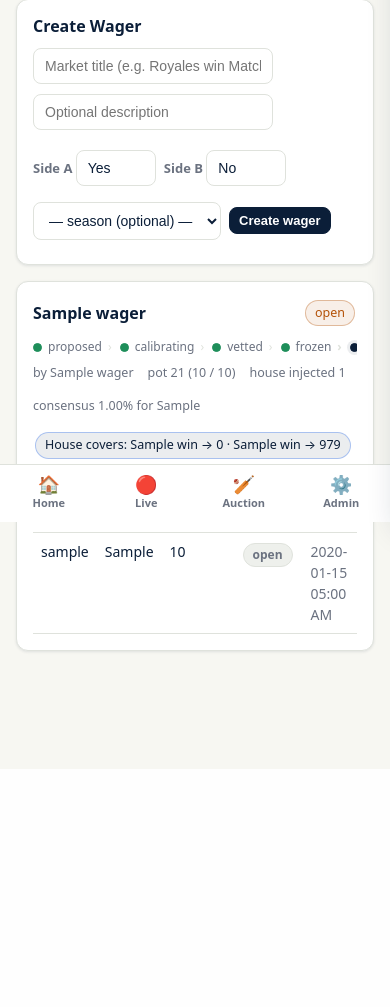
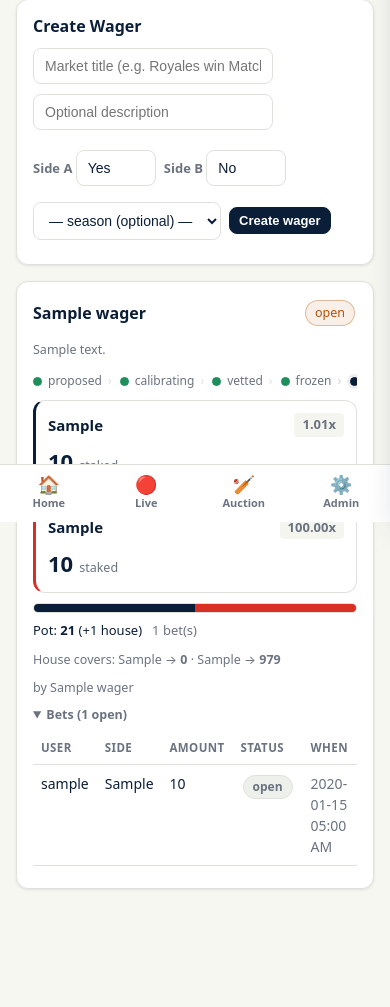
Before and after one commit to Sanawar21/scl-official, a Flask app: page /wagers/admin in a window 390 px wide. Shown: the part 322-1329 px from the top of the page. Before the commit the page ends 977 px from the top, so only its background shows below. Run offline with Flask 3, Linux system fonts and the light colour scheme; the visitor is signed in with stand-in values (Sample User, id 1); data comes from the database, SQL or seed files in the repository; tables that the repository leaves empty hold one stand-in row (values such as "Sample post").

Commit message:
feat: redesigned admin wagers UX with two side containers
Admin wagers page now shows each wager with:
- Two side-by-side containers (Side A / Side B) with odds and total staked
- Inline bet-on-behalf forms directly on each side (player dropdown + amount)
- Pool bar, pot, house coverage below
- Calibration, house injection, and resolve sections in collapsible details
- Bets table in collapsible details
- Responsive: stacks vertically on mobile

🤖 Generated with Codebuff
Co-Authored-By: Codebuff <noreply@codebuff.com>

```diff
--- a/app/templates/wagers/admin.html
+++ b/app/templates/wagers/admin.html
@@ -35,11 +35,14 @@
 </section>
 
 {% for w in wagers %}
-  <section class="card">
+  <section class="card wager-card">
     <div class="card-head">
       <h2><a href="{{ url_for('wagers.detail', wager_id=w.id) }}">{{ w.title }}</a></h2>
       <span class="chip {% if w.status == 'resolved' %}chip-success{% elif w.status == 'voided' %}chip-danger{% elif w.status == 'vetted' %}chip-info{% else %}chip-warn{% endif %}">{{ w.status }}</span>
     </div>
+    {% if w.description %}<p class="muted small">{{ w.description }}</p>{% endif %}
+
+    {# ── Lifecycle stepper ── #}
     {% set lifecycle = ['proposed', 'calibrating', 'vetted', 'frozen', 'resolved'] %}
     {% set cur = lifecycle.index(w.status) if w.status in lifecycle else (lifecycle.index('frozen') + 1) %}
     <div class="stepper" style="margin-bottom:8px">
@@ -56,17 +59,86 @@
         {% endif %}
       </ol>
     </div>
-    <div class="team-stats muted small">
-      <span>by {{ w.initiator_name }}</span>
-      <span>pot {{ w.pot }} ({{ w.yes_total }} / {{ w.no_total }})</span>
-      <span>house injected {{ w.house_injected }}</span>
-      {% if w.house_probability %}<span>consensus {{ '%.2f'|format(w.house_probability) }}% for {{ w.side_b }}</span>
-        <span class="chip chip-info">House covers: {{ w.side_a }} win → {{ w.cover_a }} · {{ w.side_b }} win → {{ w.cover_b }}</span>{% endif %}
+
+    {# ── Two side containers ── #}
+    {% set total = w.yes_total + w.no_total %}
+    {% set odds_a = (100 / (100 - w.house_probability)) if w.house_probability and w.house_probability < 100 else 0 %}
+    {% set odds_b = (100 / w.house_probability) if w.house_probability and w.house_probability > 0 else 0 %}
+
+    <div class="wager-sides">
+      {# ── Side A ── #}
+      <div class="wager-side wager-side-a">
+        <div class="wager-side-head">
+          <span class="wager-side-name">{{ w.side_a }}</span>
+          {% if odds_a %}<span class="wager-odds">{{ '%.2f'|format(odds_a) }}x</span>{% endif %}
+        </div>
+        <div class="wager-side-staked">
+          <span class="wager-staked-amt js-yes">{{ w.yes_total }}</span>
+          <span class="muted small">staked</span>
+        </div>
+        {% if w.status in ('proposed', 'calibrating', 'vetted', 'frozen') %}
+          <form method="post" action="{{ url_for('wagers.admin_bet_behalf', wager_id=w.id) }}" class="wager-bet-form">
+            <input type="hidden" name="side" value="{{ w.side_a }}">
+            <select name="global_player_id" required class="wager-player-select">
+              <option value="">Player…</option>
+              {% for gp in global_players %}
+                <option value="{{ gp.id }}">{{ gp.name }}</option>
+              {% endfor %}
+            </select>
+            <input type="number" name="amount" placeholder="amount" min="1" required class="wager-bet-input">
+            <button class="btn btn-small btn-primary" type="submit">Bet</button>
+          </form>
+        {% endif %}
       </div>
 
+      {# ── Side B ── #}
+      <div class="wager-side wager-side-b">
+        <div class="wager-side-head">
+          <span class="wager-side-name">{{ w.side_b }}</span>
+          {% if odds_b %}<span class="wager-odds">{{ '%.2f'|format(odds_b) }}x</span>{% endif %}
+        </div>
+        <div class="wager-side-staked">
+          <span class="wager-staked-amt js-no">{{ w.no_total }}</span>
+          <span class="muted small">staked</span>
+        </div>
+        {% if w.status in ('proposed', 'calibrating', 'vetted', 'frozen') %}
+          <form method="post" action="{{ url_for('wagers.admin_bet_behalf', wager_id=w.id) }}" class="wager-bet-form">
+            <input type="hidden" name="side" value="{{ w.side_b }}">
+            <select name="global_player_id" required class="wager-player-select">
+              <option value="">Player…</option>
+              {% for gp in global_players %}
+                <option value="{{ gp.id }}">{{ gp.name }}</option>
+              {% endfor %}
+            </select>
+            <input type="number" name="amount" placeholder="amount" min="1" required class="wager-bet-input">
+            <button class="btn btn-small btn-primary" type="submit">Bet</button>
+          </form>
+        {% endif %}
+      </div>
+    </div>
+
+    {# ── Pool bar + meta ── #}
+    {% if total > 0 %}
+      <div class="pool-bar" aria-label="pool split">
+        <div class="pool-yes" style="width: {{ (100 * w.yes_total / total) }}%"></div>
+        <div class="pool-no" style="width: {{ (100 * w.no_total / total) }}%"></div>
+      </div>
+    {% endif %}
+
+    <div class="wager-meta" data-wager="{{ w.id }}">
+      <span class="js-pot">Pot: <b>{{ w.pot }}</b>{% if w.house_injected %} (+{{ w.house_injected }} house){% endif %}</span>
+      <span class="muted">{{ w.bet_count }} bet(s)</span>
+      {% if w.house_probability %}
+        <span class="js-cover muted small">House covers: {{ w.side_a }} → <b>{{ w.cover_a }}</b> · {{ w.side_b }} → <b>{{ w.cover_b }}</b></span>
+      {% endif %}
+      <span class="muted small">by {{ w.initiator_name }}</span>
+    </div>
+
+    {# ── Calibration (proposed / calibrating) ── #}
     {% if w.status in ('proposed', 'calibrating') %}
-      <h3>Calibration</h3>
-      <form method="post" action="{{ url_for('wagers.admin_calibrate', wager_id=w.id) }}" class="row">
+      <details open>
+        <summary class="small muted" style="cursor:pointer;margin-top:8px">Calibration</summary>
+        <form method="post" action="{{ url_for('wagers.admin_calibrate', wager_id=w.id) }}" class="row" style="margin-top:6px">
           <input type="number" name="estimate" placeholder="blind estimate %" min="1" max="99" step="0.01" required style="width:110px">
           <button class="btn btn-small" type="submit">Record estimate</button>
         </form>
@@ -74,7 +146,7 @@
           <p class="muted small">Estimates: {% for e in w.calibration_estimates %}{{ e.admin }}={{ e.estimate }}% {% endfor %}
             (average {{ '%.2f'|format(w.house_probability) }}%)</p>
         {% endif %}
-      <div class="row">
+        <div class="row" style="margin-top:6px">
           <form method="post" action="{{ url_for('wagers.admin_finalize', wager_id=w.id) }}">
             <button class="btn btn-small btn-primary" type="submit">Finalize (open betting)</button>
           </form>
@@ -83,10 +155,14 @@
             <button class="btn btn-small btn-danger" type="submit">Veto (refund all)</button>
           </form>
         </div>
+      </details>
     {% endif %}
 
+    {# ── House injection + freeze (vetted / frozen) ── #}
     {% if w.status in ('vetted', 'frozen') %}
-      <div class="row">
+      <details open>
+        <summary class="small muted" style="cursor:pointer;margin-top:8px">House &amp; freeze</summary>
+        <div class="row" style="margin-top:6px">
           <form method="post" action="{{ url_for('wagers.admin_inject', wager_id=w.id) }}">
             <input type="number" name="amount" placeholder="house injection" min="1" required style="width:110px">
             <button class="btn btn-small" type="submit">Inject house funds</button>
@@ -101,7 +177,14 @@
             </form>
           {% endif %}
         </div>
-      <div class="row">
+      </details>
+    {% endif %}
+
+    {# ── Resolve / Void (vetted / frozen) ── #}
+    {% if w.status in ('vetted', 'frozen') %}
+      <details open>
+        <summary class="small muted" style="cursor:pointer;margin-top:8px">Resolve</summary>
+        <div class="row" style="margin-top:6px">
           <form method="post" action="{{ url_for('wagers.admin_resolve', wager_id=w.id) }}">
             <label class="small">Winning side
               <select name="winning_side">
@@ -116,11 +199,14 @@
             <button class="btn btn-small btn-danger" type="submit">Void (refund 100%)</button>
           </form>
         </div>
+      </details>
     {% endif %}
 
+    {# ── Bets table ── #}
     {% if w.bets %}
-      <h3>Bets ({{ w.bets | selectattr('status', 'equalto', 'open') | list | length }} open)</h3>
-      <div class="table-wrap">
+      <details open style="margin-top:8px">
+        <summary class="small muted" style="cursor:pointer">Bets ({{ w.bets | selectattr('status', 'equalto', 'open') | list | length }} open)</summary>
+        <div class="table-wrap" style="margin-top:6px">
           <table>
             <thead><tr><th>User</th><th>Side</th><th>Amount</th><th>Status</th><th>When</th><th></th></tr></thead>
             <tbody>
@@ -146,30 +232,10 @@
             </tbody>
           </table>
         </div>
-    {% endif %}
-
-    {% if w.status in ('proposed', 'calibrating', 'vetted', 'frozen') %}
-      <details style="margin-top:8px">
-        <summary class="btn btn-small">Bet on behalf of player</summary>
-        <form method="post" action="{{ url_for('wagers.admin_bet_behalf', wager_id=w.id) }}" style="margin-top:6px">
-          <div class="row">
-            <select name="global_player_id" required style="min-width:180px">
-              <option value="">— choose player —</option>
-              {% for gp in global_players %}
-                <option value="{{ gp.id }}">{{ gp.name }} ({{ gp.tier }})</option>
-              {% endfor %}
-            </select>
-            <select name="side" required style="width:auto">
-              <option value="{{ w.side_a }}">{{ w.side_a }}</option>
-              <option value="{{ w.side_b }}">{{ w.side_b }}</option>
-            </select>
-            <input type="number" name="amount" placeholder="amount" min="1" required style="width:100px">
-            <button class="btn btn-small btn-primary" type="submit">Place bet</button>
-          </div>
-        </form>
       </details>
     {% endif %}
 
+    {# ── Status notes ── #}
     {% if w.status == 'resolved' %}
       <p class="muted small">Resolved {{ w.resolved_at[:16] }} — <b>{{ w.winning_side }}</b> won.</p>
     {% endif %}
@@ -182,3 +248,38 @@
   <div class="card"><p class="muted">No markets yet.</p></div>
 {% endfor %}
 {% endblock %}
+
+{% block head %}
+<style>
+  .wager-sides { display: grid; grid-template-columns: 1fr 1fr; gap: 12px; margin: 10px 0; }
+  .wager-side {
+    border: 1px solid var(--border);
+    border-radius: var(--radius);
+    padding: 12px;
+    display: flex;
+    flex-direction: column;
+    gap: 8px;
+  }
+  .wager-side-a { border-left: 3px solid var(--primary); }
+  .wager-side-b { border-left: 3px solid var(--danger); }
+  .wager-side-head { display: flex; align-items: center; justify-content: space-between; }
+  .wager-side-name { font-weight: 700; font-size: 15px; }
+  .wager-odds {
+    font-size: 13px;
+    font-weight: 600;
+    color: var(--muted);
+    background: var(--surface-alt, #f5f5f0);
+    padding: 2px 8px;
+    border-radius: 4px;
+  }
+  .wager-side-staked { display: flex; align-items: baseline; gap: 6px; }
+  .wager-staked-amt { font-size: 22px; font-weight: 700; }
+  .wager-bet-form { display: flex; gap: 6px; align-items: center; margin-top: 4px; }
+  .wager-bet-input { width: 90px; padding: 5px 8px; font-size: 13px; }
+  .wager-player-select { padding: 5px 8px; font-size: 13px; max-width: 140px; }
+  .wager-meta { display: flex; flex-wrap: wrap; gap: 10px; align-items: center; font-size: 13px; margin-top: 6px; }
+  @media (max-width: 500px) {
+    .wager-sides { grid-template-columns: 1fr; }
+  }
+</style>
+{% endblock %}
```
Lines whose indentation alone changed are shown as unchanged.
